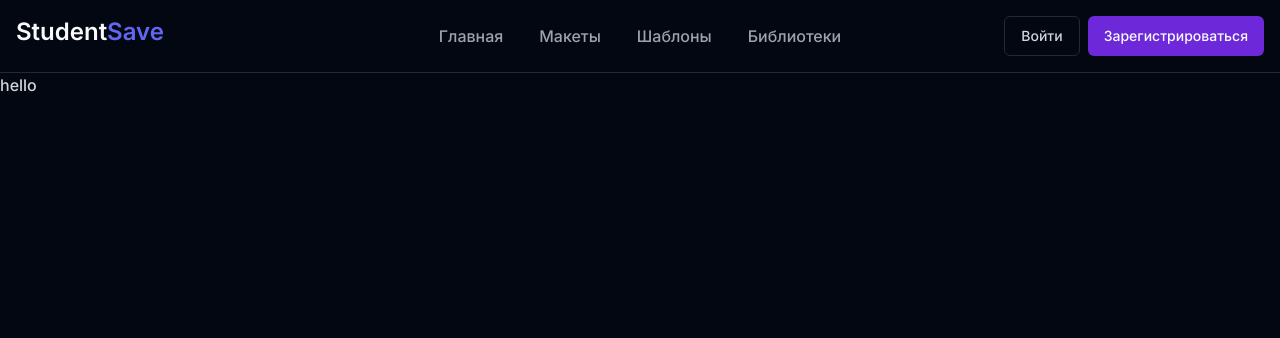
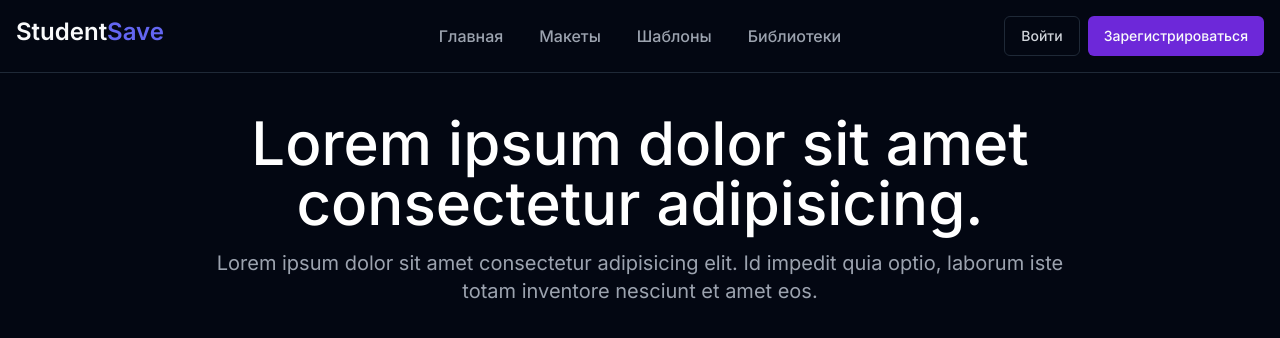
Before and after one commit to webNekit/students-marketplace, a Next.js app: page / in a window 1280 px wide. Shown: the top 338 px of the page. Built offline with nearby package versions, Linux system fonts and the light colour scheme.

Commit message:
make hero section

```diff
--- a/src/app/layout.tsx
+++ b/src/app/layout.tsx
@@ -11,11 +11,7 @@ export const metadata: Metadata = {
   description: "StudentSave - маркетплейс с бесплатными архивами проектов, дизайнов и т.д.",
 };
 
-export default function RootLayout({
-  children,
-}: Readonly<{
-  children: React.ReactNode;
-}>) {
+export default function RootLayout({ children, }: Readonly<{ children: React.ReactNode; }>) {
   return (
     <html lang="ru">
       <body className={inter.className + " text-gray-300 font-medium w-full overflow-x-hidden"}>
--- a/src/app/page.tsx
+++ b/src/app/page.tsx
@@ -1,9 +1,10 @@
+import { Hero } from "@/components/Hero/Hero";
 
 
 export default function Home() {
   return (
     <>
-      <h1>hello</h1>
+      <Hero />
     </>
   );
 }
--- /dev/null
+++ b/src/components/Hero/Hero.tsx
@@ -0,0 +1,12 @@
+export function Hero() {
+    return (
+        <section className="w-full py-10">
+            <div className="container mx-auto">
+                <div className="w-full max-w-4xl mx-auto space-y-4">
+                    <h1 className="text-2xl md:text-4xl lg:text-6xl text-white text-center">Lorem ipsum dolor sit amet consectetur adipisicing.</h1>
+                    <p className="text-base md:text-xl text-center font-normal text-gray-400">Lorem ipsum dolor sit amet consectetur adipisicing elit. Id impedit quia optio, laborum iste totam inventore nesciunt et amet eos.</p>
+                </div>
+            </div>
+        </section>
+    );
+}
```
